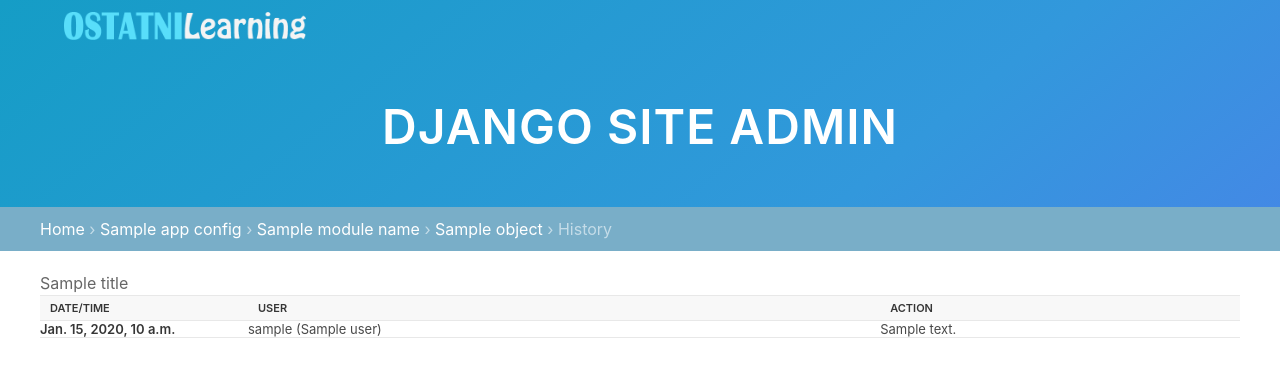
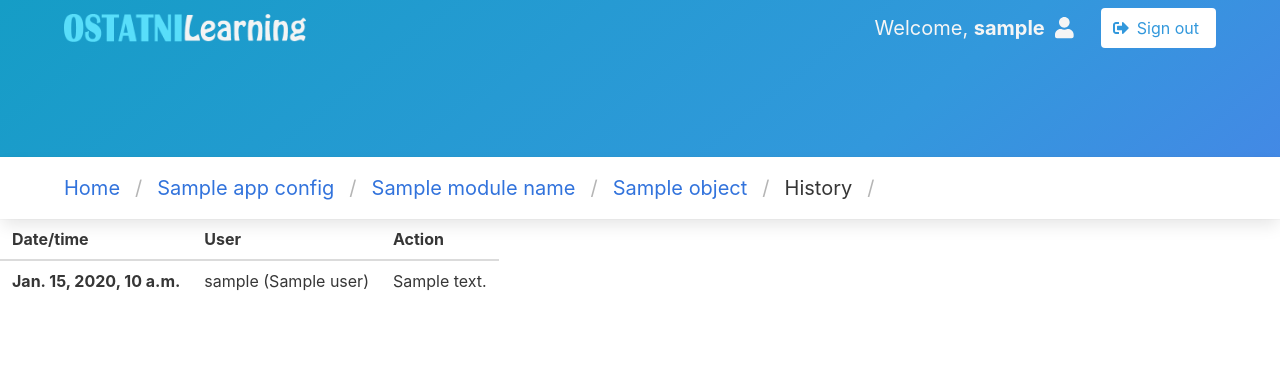
Before and after one commit to ostatni5/hall-of-fame, a Django app: template hallOfFameClient/templates/admin/object_history.html in a window 1280 px wide. Shown: the top 377 px of the page. Run offline with Django 3.2, Linux system fonts and the light colour scheme; the template is opened without the code that fills it: most values are stand-ins (such as "Sample title", 1, 10 or a date in 2020); parts of the project's set-up code (start-up, migrations or seed data) failed here and were passed over; some libraries are stand-ins or nearby versions.

Commit message:
History view

```diff
--- a/hallOfFameClient/templates/admin/change_form.html
+++ b/hallOfFameClient/templates/admin/change_form.html
@@ -2,7 +2,6 @@
 {% load i18n admin_urls static admin_modify %}
 {% load static hallOfFame_extra %}
 {% block title %}{{ original|truncatewords:"18" }}{% endblock %}
-{#Wiodki nie korzystaja z tego samego base w admin i tu #}
 {% block herotitle %}{{ original|truncatewords:"18" }}{% endblock %}
 
 {% block extrahead %}{{ block.super }}
--- a/hallOfFameClient/templates/admin/object_history.html
+++ b/hallOfFameClient/templates/admin/object_history.html
@@ -1,14 +1,21 @@
-{% extends "admin/base_site.html" %}
+{% extends "hallOfFameClient/base_site.html" %}
 {% load i18n admin_urls %}
 
-{% block breadcrumbs %}
-<div class="breadcrumbs">
-<a href="{% url 'admin:index' %}">{% trans 'Home' %}</a>
-&rsaquo; <a href="{% url 'admin:app_list' app_label=opts.app_label %}">{{ opts.app_config.verbose_name }}</a>
-&rsaquo; <a href="{% url opts|admin_urlname:'changelist' %}">{{ module_name }}</a>
-&rsaquo; <a href="{% url opts|admin_urlname:'change' object.pk|admin_urlquote %}">{{ object|truncatewords:"18" }}</a>
-&rsaquo; {% trans 'History' %}
-</div>
+{% block breadcrumb %}
+<section style="padding: 1rem" class="section card">
+    <div class="container">
+        <nav class="breadcrumb is-medium" aria-label="breadcrumbs">
+            <ul>
+                <li><a href="{% url 'admin:index' %}">{% trans 'Home' %}</a></li>
+                <li><a href="{% url 'admin:app_list' app_label=opts.app_label %}">{{ opts.app_config.verbose_name }}</a></li>
+                <li><a href="{% url opts|admin_urlname:'changelist' %}">{{ module_name }}</a></li>
+                <li><a href="{% url opts|admin_urlname:'change' object.pk|admin_urlquote %}">{{ object|truncatewords:"18" }}</a></li>
+                <li class="is-active"><a aria-current="page" href="#">{% trans 'History' %}</a></li>
+                <li class="is-active"><a href="#"></a></li>
+            </ul>
+        </nav>
+    </div>
+</section>
 {% endblock %}
 
 {% block content %}
@@ -16,7 +23,7 @@
 <div class="module">
 
 {% if action_list %}
-    <table id="change-history">
+    <table class="table is-striped" id="change-history">
         <thead>
         <tr>
             <th scope="col">{% trans 'Date/time' %}</th>
```
